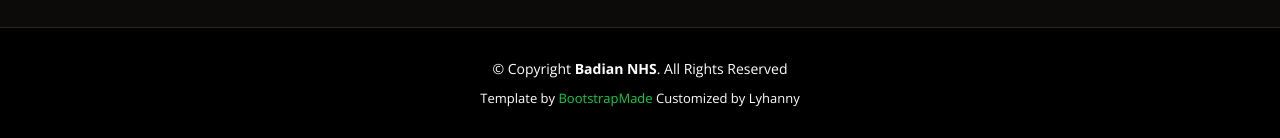
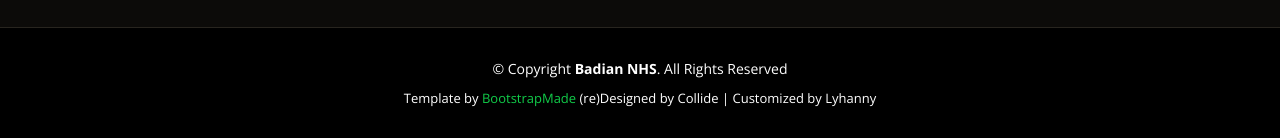
Before and after one commit to TiyaMae/BadianNHS, a plain HTML site: page index.html in a window 1280 px wide. Shown: the part 4734-4872 px from the top of the page. Drawn offline with nearby package versions, Linux system fonts and the light colour scheme; a web font is replaced by a local one.

Commit message:
Update footer

```diff
--- a/index.html
+++ b/index.html
@@ -450,7 +450,7 @@
         <!-- Licensing information: https://bootstrapmade.com/license/ -->
         <!-- Purchase the pro version with working PHP/AJAX contact form: https://bootstrapmade.com/restaurantly-restaurant-template/ -->
         Template by <a href="https://bootstrapmade.com/">BootstrapMade</a>
-        Customized by Lyhanny
+        (re)Designed by Collide | Customized by Lyhanny
       </div>
     </div>
   </footer><!-- End Footer -->
```
